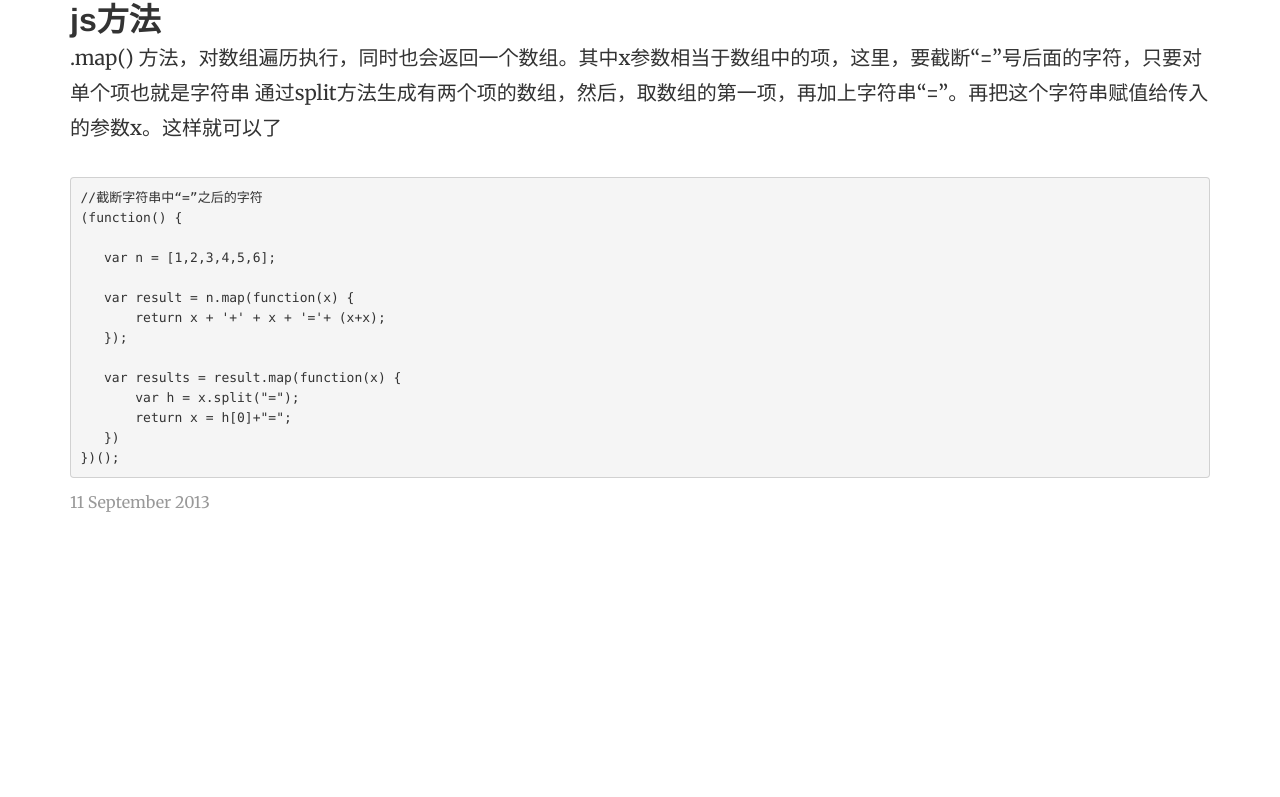
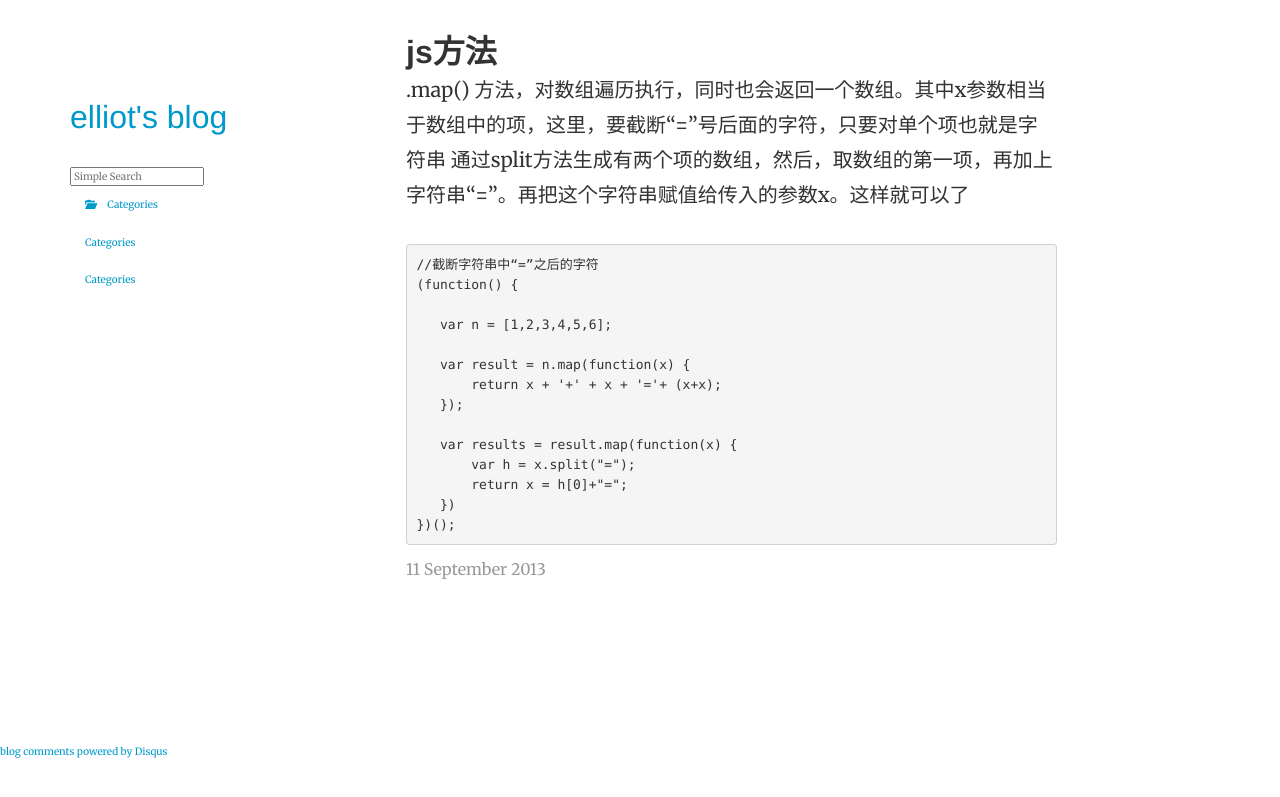
Before and after one commit to huxiangtao/huxiangtao.github.io, a Jekyll site: the page built from _posts/2013-09-11-javascript-function.md, in a window 1280 px wide. Shown: the top 797 px of the page. Built offline with Jekyll 4.4.1, drawn with Linux system fonts in a browser that asks for light colours; Markdown is read by kramdown in place of the engine named in the settings; comment, search, counter and statistics services are not loaded.

Commit message:
add disqus

```diff
--- a/_includes/_footer.html
+++ b/_includes/_footer.html
@@ -1,3 +1,4 @@
+<script type="text/javascript" src="{{ site.url }}/js/elliot.js"></script>
 </div>
 </body>
 </html>
--- a/_includes/_head.html
+++ b/_includes/_head.html
@@ -14,7 +14,6 @@
     <link rel="stylesheet" href="{{ site.url }}/css/style.css" />
     <link href='http://fonts.googleapis.com/css?family=Merriweather:400,700' rel='stylesheet' type='text/css'>
     <script type="text/javascript" src="{{ site.url }}/js/jquery-v1.8.3.js"></script>
-    <script type="text/javascript" src="{{ site.url }}/js/elliot.js"></script>
 </head>
 <body>
 <div class="container">
--- a/_layouts/default.html
+++ b/_layouts/default.html
@@ -1,7 +1,7 @@
 {% include _head.html %}
 <div class="row">
     {% include _sidebar.html %}
-    <div class="col-md-9" role="main">
+    <div class="col-md-9 wrap" role="main">
         {{ content }}
     </div>
 </div>
--- a/_layouts/post.html
+++ b/_layouts/post.html
@@ -1,9 +1,26 @@
 {% include _head.html %}
-<main>
-<article class="post">
-  <h2 class="post-title"><a href="{{ site.url }}{{ page.url }}" title="{{ page.title }}">{{ page.title }}</a></h2>
-  {{ content }}
-  <p class="small gray"><time datetime="{{ page.date | date: "%Y-%m-%d"}}">{{ page.date | date_to_long_string }}</time></p>
-</article>
-</main>
+<div class="row">
+    {% include _sidebar.html %}
+    <div class="col-md-9 wrap" role="main">
+        <article class="post">
+          <h2 class="post-title"><a href="{{ site.url }}{{ page.url }}" title="{{ page.title }}">{{ page.title }}</a></h2>
+          {{ content }}
+          <p class="small gray"><time datetime="{{ page.date | date: "%Y-%m-%d"}}">{{ page.date | date_to_long_string }}</time></p>
+        </article>
+    </div>
+</div>
 {% include _footer.html %}
+<div id="disqus_thread"></div>
+<script type="text/javascript">
+    {% if site.safe == false %}var disqus_developer = 1;{% endif %}
+    var disqus_shortname = 'elliot'; // required: replace example with your forum shortname
+    {% if page.wordpress_id %}var disqus_identifier = '{{page.wordpress_id}} {{site.production_url}}/?p={{page.wordpress_id}}';{% endif %}
+    /* * * DON'T EDIT BELOW THIS LINE * * */
+    (function() {
+        var dsq = document.createElement('script'); dsq.type = 'text/javascript'; dsq.async = true;
+        dsq.src = 'http://' + disqus_shortname + '.disqus.com/embed.js';
+        (document.getElementsByTagName('head')[0] || document.getElementsByTagName('body')[0]).appendChild(dsq);
+    })();
+</script>
+<noscript>Please enable JavaScript to view the <a href="http://disqus.com/?ref_noscript">comments powered by Disqus.</a></noscript>
+<a href="http://disqus.com" class="dsq-brlink">blog comments powered by <span class="logo-disqus">Disqus</span></a>
```
Also changed, not shown: js/elliot.js (line endings or trailing spaces).
